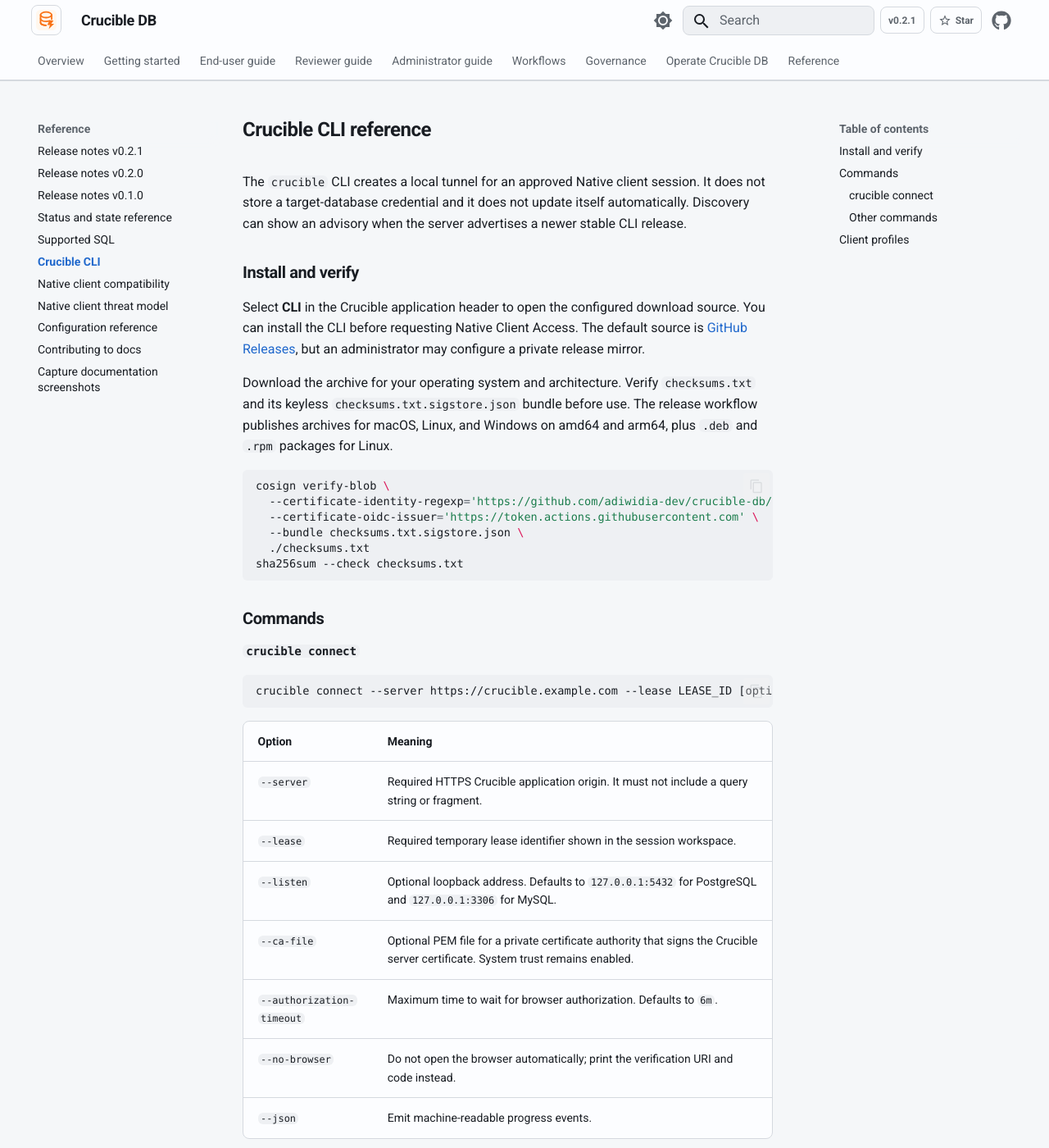
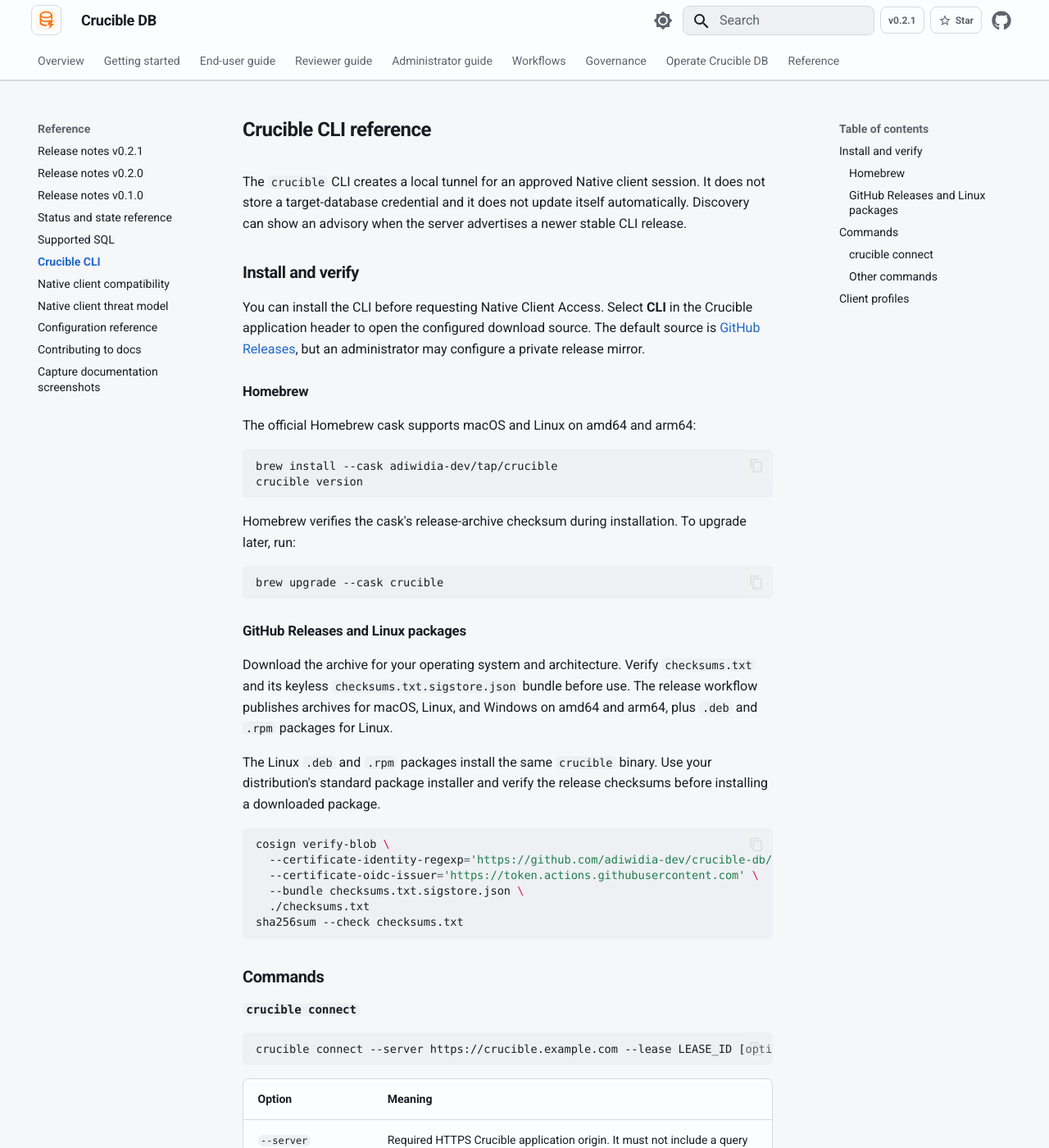
Before and after one commit to adiwidia-dev/crucible-db, an MkDocs documentation site: the page built from docs/reference/crucible-cli.md, in a window 1280 px wide and 1400 px high. Shown: the whole window at 82% size. Built offline with MkDocs 1.6.1 and Material for MkDocs 9.7.7, drawn with Linux system fonts in a browser that asks for light colours.

Commit message:
docs: document Crucible CLI Homebrew installation

````diff
--- a/docs/reference/crucible-cli.md
+++ b/docs/reference/crucible-cli.md
@@ -4,9 +4,31 @@ The `crucible` CLI creates a local tunnel for an approved Native client session.
 
 ## Install and verify
 
-Select **CLI** in the Crucible application header to open the configured download source. You can install the CLI before requesting Native Client Access. The default source is [GitHub Releases](https://github.com/adiwidia-dev/crucible-db/releases), but an administrator may configure a private release mirror.
+You can install the CLI before requesting Native Client Access. Select **CLI** in the Crucible application header to open the configured download source. The default source is [GitHub Releases](https://github.com/adiwidia-dev/crucible-db/releases), but an administrator may configure a private release mirror.
+
+### Homebrew
+
+The official Homebrew cask supports macOS and Linux on amd64 and arm64:
+
+```bash
+brew install --cask adiwidia-dev/tap/crucible
+crucible version
+```
+
+Homebrew verifies the cask's release-archive checksum during installation. To
+upgrade later, run:
+
+```bash
+brew upgrade --cask crucible
+```
+
+### GitHub Releases and Linux packages
 
 Download the archive for your operating system and architecture. Verify `checksums.txt` and its keyless `checksums.txt.sigstore.json` bundle before use. The release workflow publishes archives for macOS, Linux, and Windows on amd64 and arm64, plus `.deb` and `.rpm` packages for Linux.
+
+The Linux `.deb` and `.rpm` packages install the same `crucible` binary. Use
+your distribution's standard package installer and verify the release
+checksums before installing a downloaded package.
 
 ```bash
 cosign verify-blob \
````
Also changed, not shown: README.md (+16 -0 lines), docs/index.md (+1 -0 lines).
